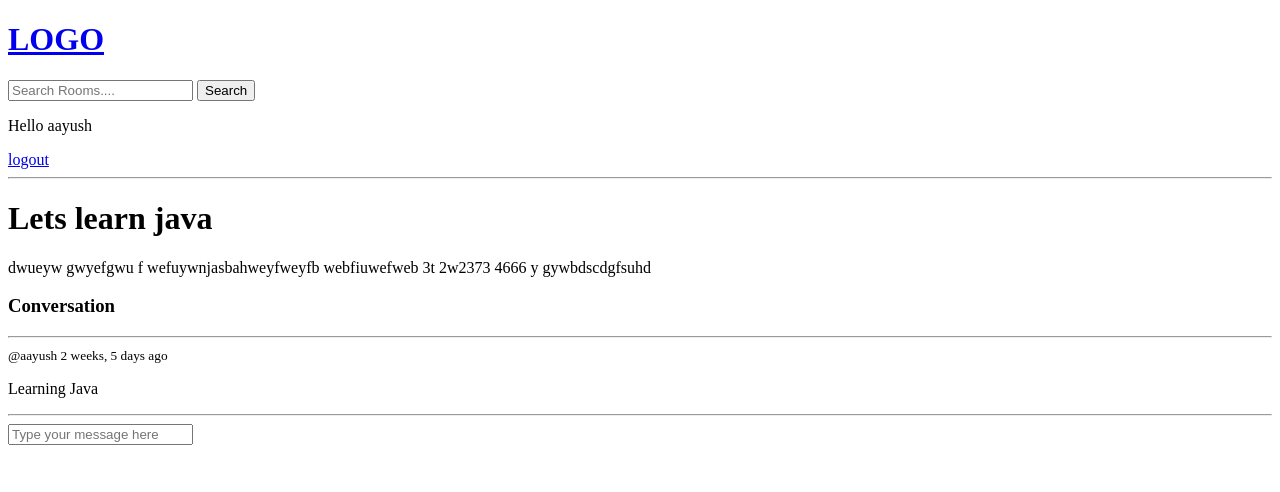
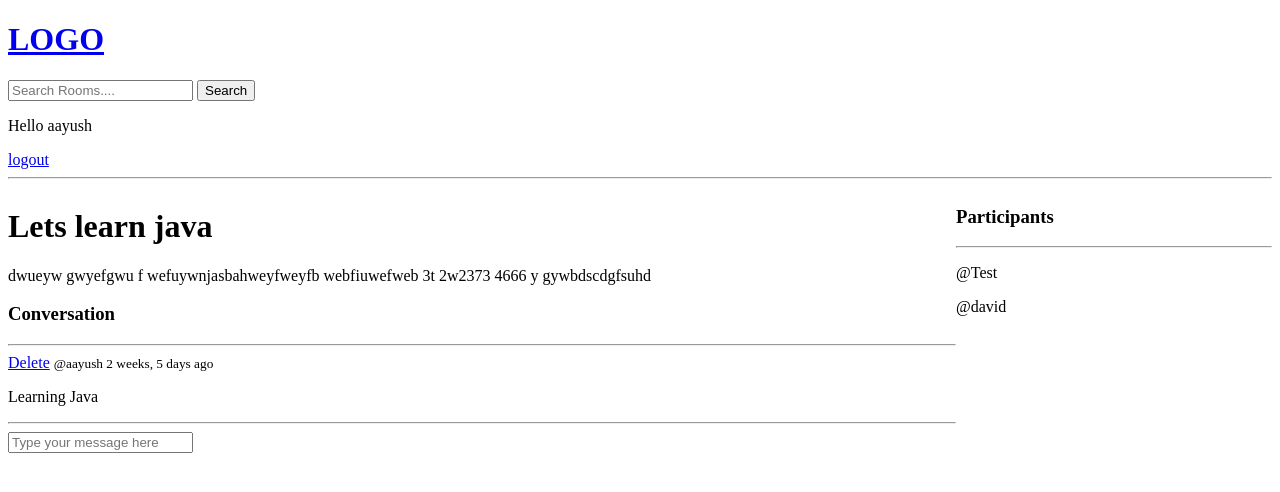
Before and after one commit to Aayush3115/Study-Bud, a Django app: page /room/1/ in a window 1280 px wide. Shown: the top 492 px of the page. Run offline with Django 5.2, Linux system fonts and the light colour scheme; a user stored in the database is signed in; data comes from the database, SQL or seed files in the repository; both versions use the stored data as it was after the commit.

Commit message:
Added participants feature to rooms and enhance message handling

```diff
--- a/base/models.py
+++ b/base/models.py
@@ -16,7 +16,7 @@ class Room(models.Model):
     topic=models.ForeignKey(Topic, on_delete=models.SET_NULL, null=True)
     name = models.CharField(max_length=200)
     description = models.TextField(null=True, blank=True)
-    # participants
+    participants=models.ManyToManyField(User,related_name="participants",blank=True)
     updated=models.DateTimeField(auto_now=True)
     created=models.DateTimeField(auto_now_add=True)
 
@@ -35,5 +35,8 @@ class Message(models.Model):
     updated=models.DateTimeField(auto_now=True)
     created=models.DateTimeField(auto_now_add=True)
 
+    class Meta:
+        ordering=['-updated','-created']
+
     def __str__(self):
         return self.body[:50]
--- a/base/templates/base/room.html
+++ b/base/templates/base/room.html
@@ -1,7 +1,14 @@
 {% extends 'main.html' %}
 
 {% block content %}
-
+<style>
+    .room-container{
+        display: grid;
+        grid-template-columns: 3fr 1fr;
+    }
+</style>
+<div class="room-container">
+    <div>
 
         <h1>{{room.name}}</h1>
 
@@ -13,6 +20,9 @@
 
         {% for message in room_messages %}
             <div>
+                {% if request.user == message.user %}
+                <a href="{% url 'delete-message' message.id %}">Delete</a>
+                {% endif %}
                 <small>@{{message.user}} {{message.created|timesince}} ago</small>
                 <p>{{message.body}}</p>
                 <hr>
@@ -30,5 +40,15 @@
             </form>
         </div>
         {% endif %}
-
-{% endblock content %}
+    </div>
+    <div>
+        <h3>Participants</h3>
+        <hr>
+        {% for user in participants %}
+        <div>
+            <p>@{{user.username}}</p>
+        </div>
+        {% endfor %}
+    </div>
+</div>
+{% endblock %}
--- a/base/urls.py
+++ b/base/urls.py
@@ -13,4 +13,6 @@ urlpatterns = [
     path('create-room/', views.createRoom, name='create-room'),
     path('update-room/<str:pk>', views.updateRoom, name='update-room'),
     path('delete-room/<str:pk>', views.deleteRoom, name='delete-room'),
+    path('delete-message/<str:pk>', views.deleteMessage, name='delete-message'),
+
 ]
--- a/base/views.py
+++ b/base/views.py
@@ -67,15 +67,18 @@ def home(request):
     )
     topics=Topic.objects.all()
     room_count=rooms.count()
+    room_messages=Message.objects.all()
     context={
-        'rooms':rooms,'topics':topics,'room_count':room_count
+        'rooms':rooms,'topics':topics,'room_count':room_count,
+        'room_messages':room_messages
     }
     return render(request, 'base/home.html',context)
 
 
 def room(request, pk):
     room=Room.objects.get(id=pk)
-    room_messages=room.message_set.all().order_by('-created')
+    room_messages=room.message_set.all()
+    participants=room.participants.all()
 
     if request.method=='POST':
         message=Message.objects.create(
@@ -83,8 +86,9 @@ def room(request, pk):
             room=room,
             body=request.POST.get('body')
         )
+        room.participants.add(request.user)
         return redirect('room',pk=room.id)
-    context={'room':room,'room_messages':room_messages}
+    context={'room':room,'room_messages':room_messages,'participants':participants}
     return render(request,'base/room.html',context)
 
 @login_required(login_url='login')
@@ -126,3 +130,14 @@ def deleteRoom(request,pk):
         room.delete()
         return redirect('home')
     return render(request,'base/delete.html',{'obj' : room})
+
+@login_required(login_url='login')
+def deleteMessage(request,pk):
+    message=Message.objects.get(id=pk)
+    if request.user != message.user :
+        return HttpResponse('You are not allowed here!')
+
+    if request.method=='POST':
+        message.delete()
+        return redirect('home')
+    return render(request,'base/delete.html',{'obj' : message})
```
Also changed, not shown: base/templates/base/home.html (+14 -2 lines), base/migrations/0003_alter_room_options_room_participants.py (added), db.sqlite3. Lines whose indentation alone changed are shown as unchanged.
